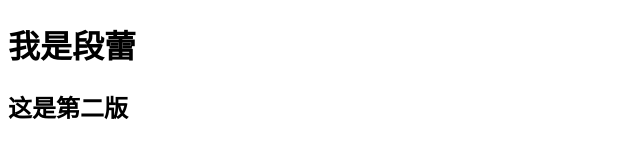
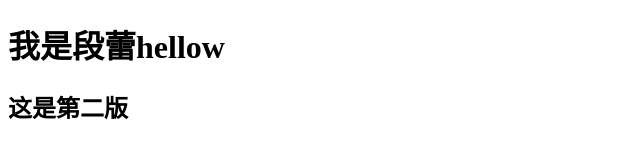
Before and after one commit to minderers/git, a plain HTML site: page index.html in a window 1280 px wide. Shown: the whole page, without its empty margins (0-640 px from the left). Drawn offline with Linux system fonts and the light colour scheme.

Commit message:
陈瑞媛的提交

```diff
--- a/index.html
+++ b/index.html
@@ -9,7 +9,7 @@
 </head>
 
 <body>
-    <h1>我是段蕾</h1>
+    <h1>我是段蕾hellow</h1>
     <h2>这是第二版</h2>
 </body>
 
```
